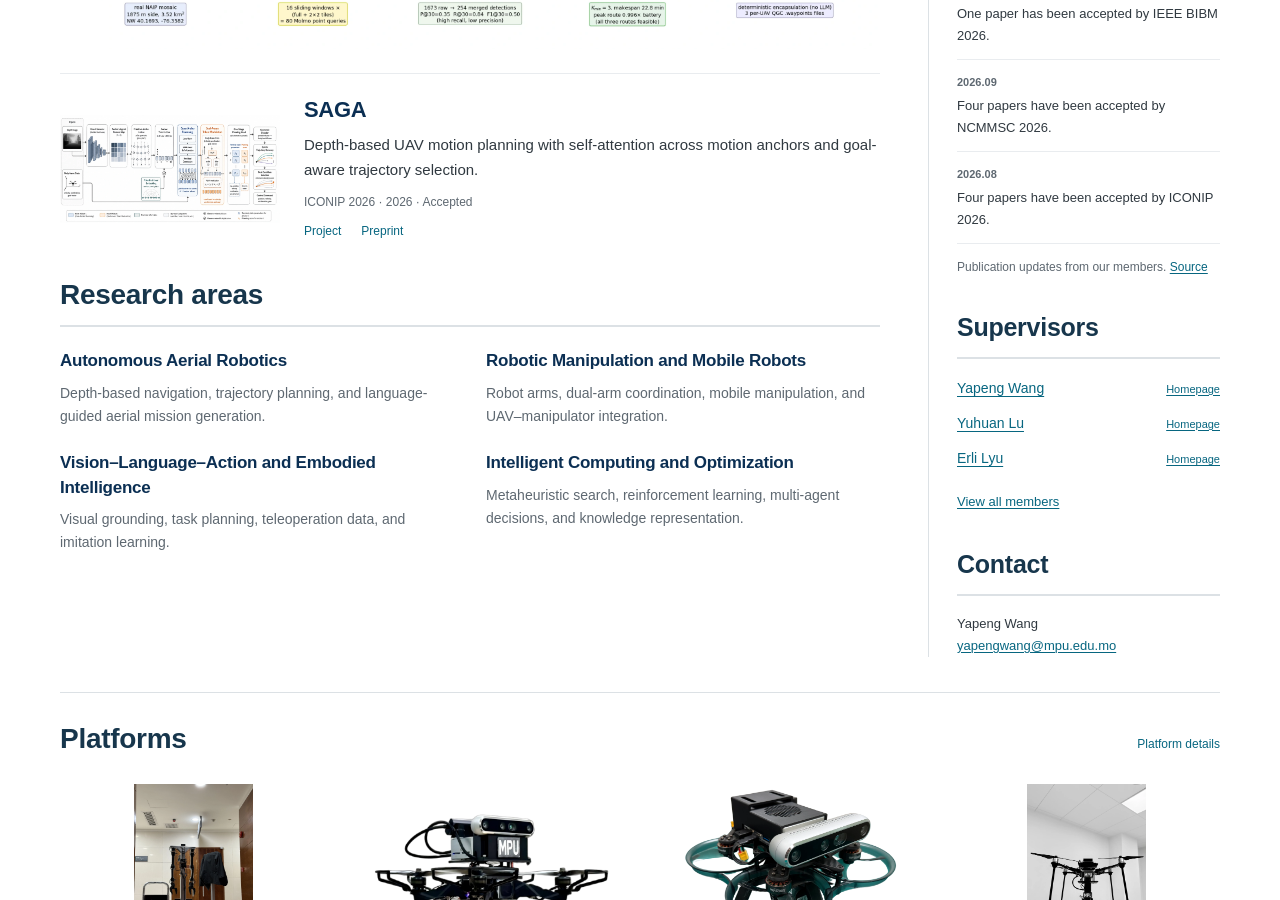
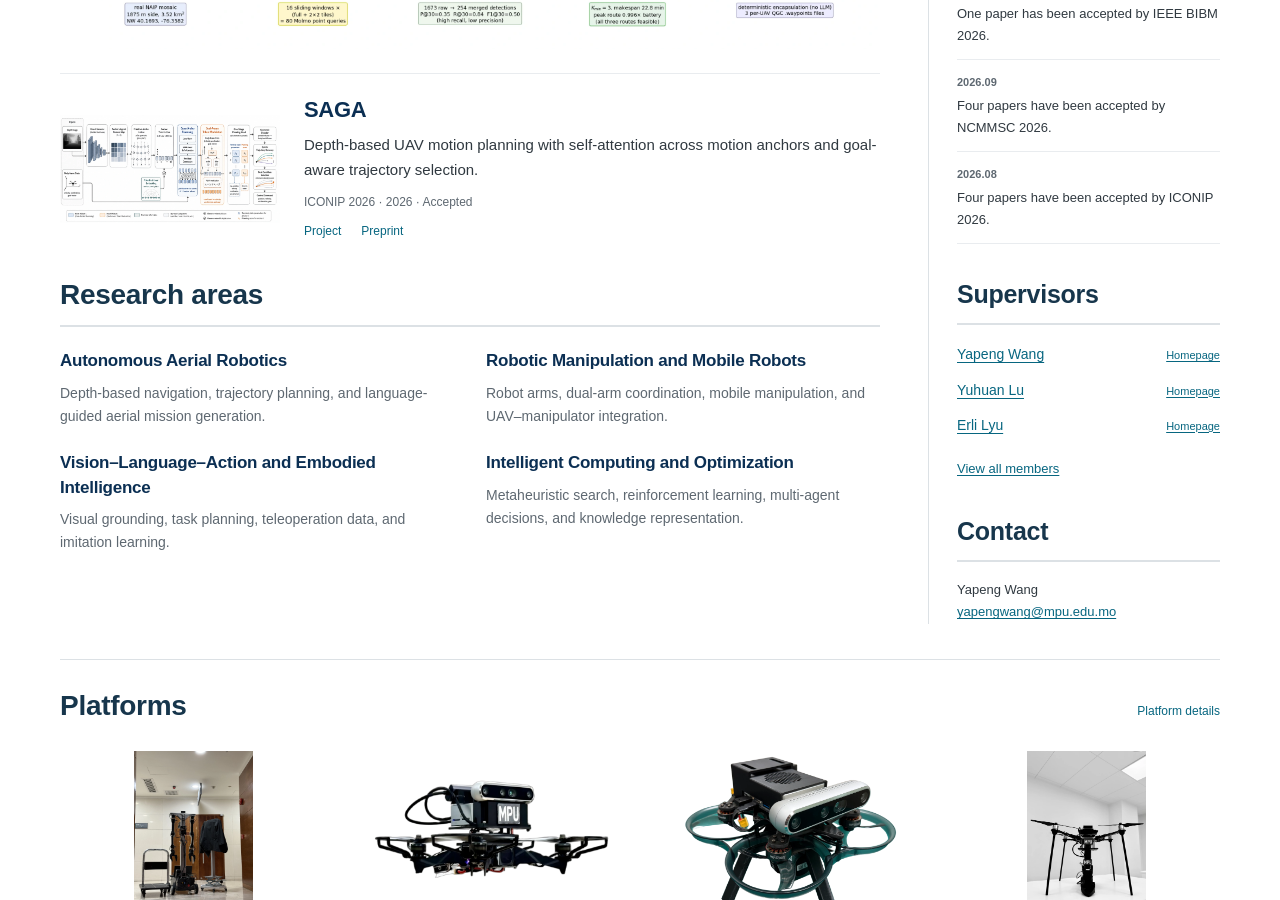
Before and after one commit to JunhaoWei-mpu/ROBIS-Lab, a Jekyll site: the page built from index.html, in a window 1280 px wide and 900 px high, scrolled down 987 px. Built offline with Jekyll 4.4.1, drawn with Linux system fonts in a browser that asks for light colours.

Commit message:
Remove source note below homepage news

```diff
--- a/index.html
+++ b/index.html
@@ -63,7 +63,6 @@ featured_projects:
       <section class="home-section" aria-labelledby="news-title">
         <div class="academic-section-heading"><h2 id="news-title">News</h2><a href="{{ '/news/' | relative_url }}">All news</a></div>
         {% include news-list.html limit=6 compact=true %}
-        <p class="home-section-note">Publication updates from our members. <a href="https://junhaowei-mpu.github.io/#news">Source</a></p>
       </section>
       <section class="home-section home-people" aria-labelledby="people-title">
         <div class="academic-section-heading"><h2 id="people-title">Supervisors</h2></div>
```
